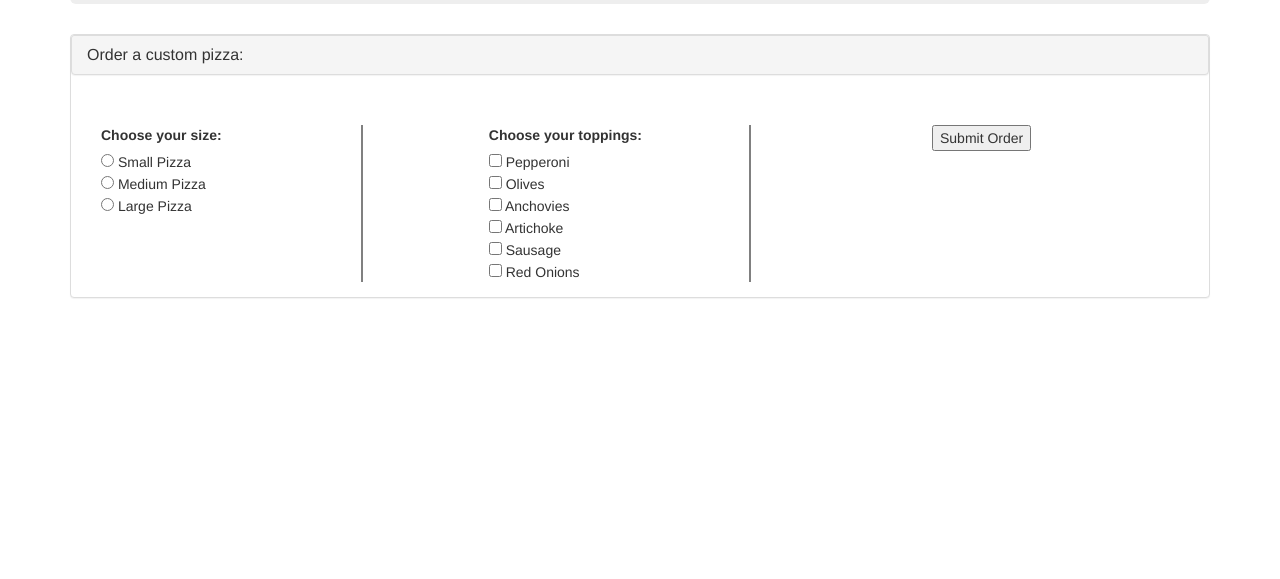
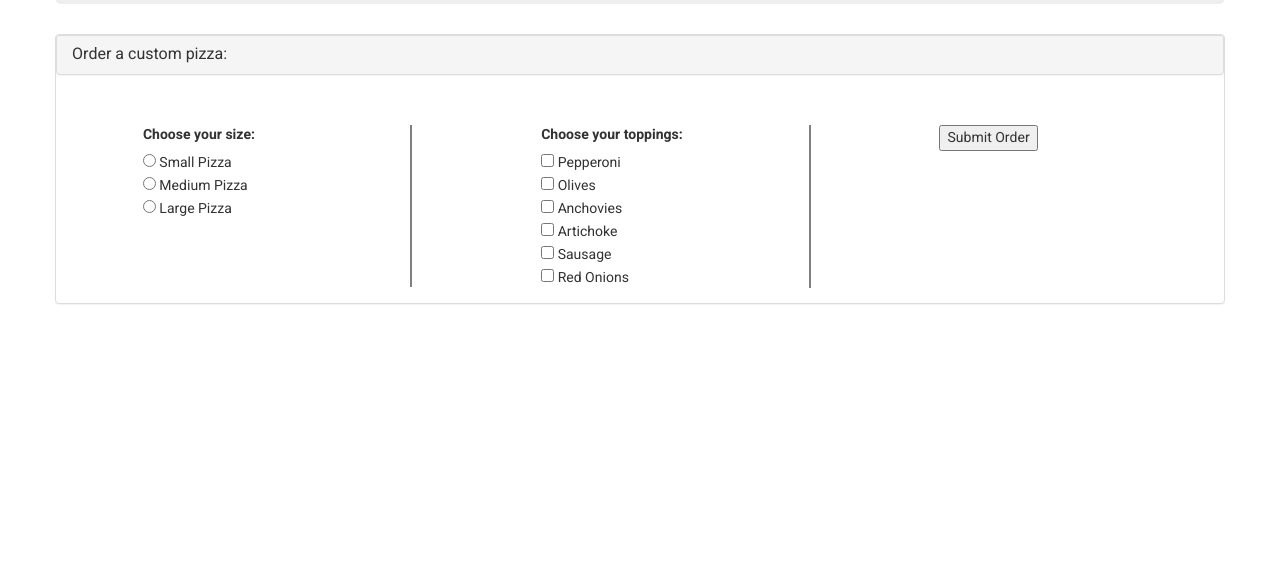
Before and after one commit to MikeSB3/pizza-order, a plain HTML site: page index.html in a window 1280 px wide. Shown: the part 221-800 px from the top of the page. Drawn offline with Linux system fonts and the light colour scheme.

Commit message:
add Heebo font to the whole body.

```diff
--- a/css/styles.css
+++ b/css/styles.css
@@ -1,4 +1,9 @@
+body {
+  font-family: 'Heebo', sans-serif;
+}
+
 .size {
+  margin-left: 5%;
   border-right: 2px solid grey;
   padding-bottom: 6%;
 }
@@ -9,7 +14,7 @@
 }
 
 .submit {
-  margin-left: 15%;
+  margin-left: 10%;
 }
 
 .order-details {
--- a/index.html
+++ b/index.html
@@ -7,15 +7,15 @@
     <link rel="stylesheet" href="css/styles.css">
     <script src="js/jquery-3.4.1.js" type="text/javascript"></script>
     <script src="js/scripts.js" type="text/javascript"></script>
+    <link href="https://fonts.googleapis.com/css?family=Heebo:400,700&display=swap" rel="stylesheet">
   </head>
   <body>
     <div class="container">
+      <div class="row">
         <div class="jumbotron">
           <h1>Welcome to Mike's Pizza Place!</h1>
           <h4>Order your pizza below with your favorite toppings and we'll have it ready in 15 minutes, or its free!</h4>
         </div>
-      <div class="row">
-        <div class="col-sm-12">
         <div class="panel panel-default">
           <div class="panel panel-heading">
             <h3 class="panel-title">Order a custom pizza:</h3>
@@ -45,8 +45,6 @@
             </form>
           </div>
         </div>
-        </div>
-      </div>
         <div class="row order-details">
           <div class="col-sm-12">
             <div class="panel panel-default">
@@ -55,8 +53,9 @@
               </div>
               <div class="panel-body">
                 <span id="order-response">
-                <p>Your Order:</p>
+                  <p><strong>Your Order:</strong></p>
                 </span>
+              </div>
             </div>
           </div>
         </div>
```
Also changed, not shown: 1 other file. Lines whose indentation alone changed are shown as unchanged.
